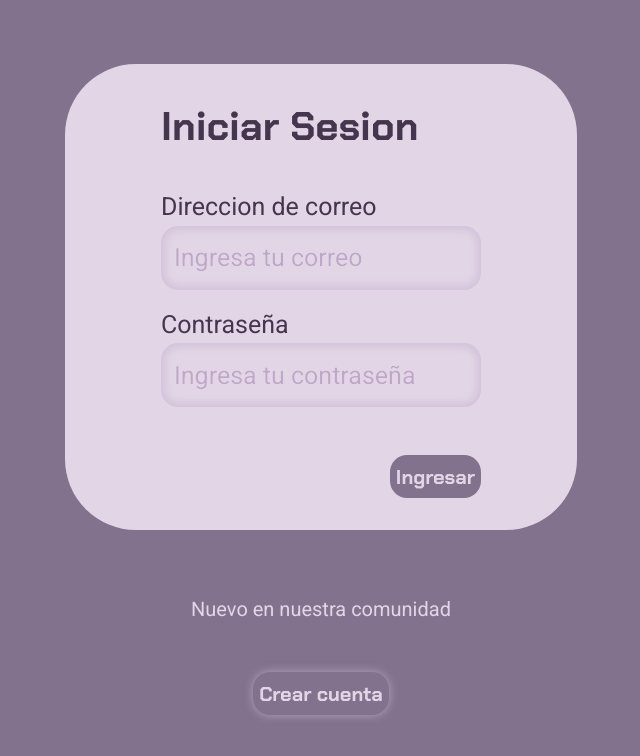
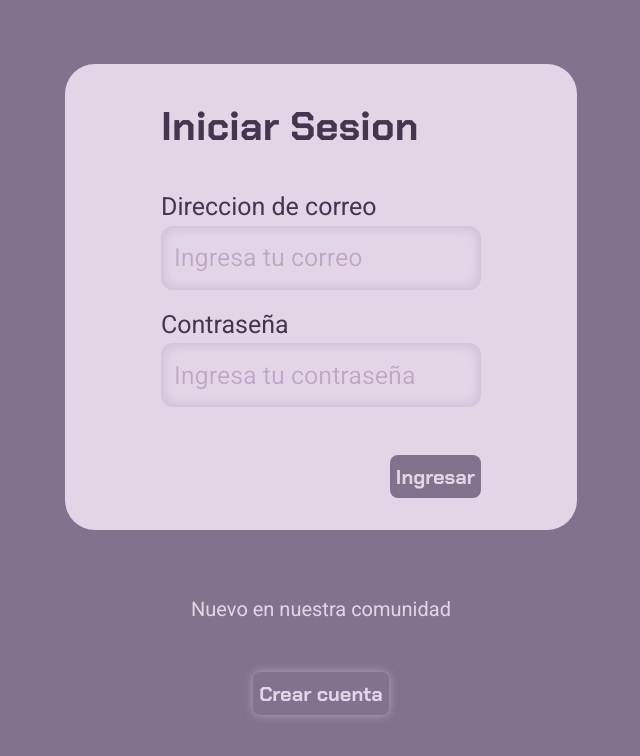
Before and after one commit to matias-salas/DH-Proyecto-Integrador-G4-Front, a React (Vite) app in the folder digital-car/: page /inicioSesion in a window 1280 px wide. Shown: the top 756 px of the page, without its empty margins (319-959 px from the left). Built offline with nearby package versions, Linux system fonts and the light colour scheme.

Commit message:
estilos en iniciar sesion

```diff
--- a/digital-car/src/components/pages/InicioSesion/InicioSesion.css
+++ b/digital-car/src/components/pages/InicioSesion/InicioSesion.css
@@ -1,23 +1,19 @@
-@import url('https://fonts.googleapis.com/css2?family=Chakra+Petch:wght@300;400;500;600;700&family=Roboto+Mono:ital,wght@0,400;0,600;1,700&family=Roboto:wght@100;400;500;700&display=swap');
+@import url("https://fonts.googleapis.com/css2?family=Chakra+Petch:wght@300;400;500;600;700&family=Roboto+Mono:ital,wght@0,400;0,600;1,700&family=Roboto:wght@100;400;500;700&display=swap");
 
-.is{
+.is {
   background-color: var(--color-four);
-
 }
-.contenedoris{
+.contenedoris {
   width: 100%;
   display: flex;
   justify-content: center;
   flex-wrap: wrap;
-
 }
 .formulariois {
   background-color: var(--color-six);
   width: 40%;
   margin: 4rem;
-    border-radius: 71px;
-
-
+  border-radius: 30px;
 }
 
 .contenedorinputis {
@@ -30,55 +26,52 @@
   font-family: roboto;
 }
 
-.formulariois  p{
+.formulariois p {
   font-size: 2.5rem;
   font-weight: bold;
   margin: 2rem 6rem;
   color: var(--color-three);
 }
 
-.contenedorinputis input{
+.contenedorinputis input {
   mix-blend-mode: color-burn;
   box-shadow: inset 0 0 10px 5px rgba(0, 0, 0, 0.35);
   border: none;
-    border-radius: 17px;
+  border-radius: 12px;
   height: 4rem;
-
 }
 
-.formulariois button{
+.formulariois button {
   background-color: var(--color-four);
   height: 2.7rem;
   border: none;
-    border-radius: 17px;
+  border-radius: 8px;
   color: var(--color-six);
   font-size: 20px;
   font-weight: bold;
   float: right;
   margin: 2rem 6rem;
-
 }
-.textoErroris{
+.textoErroris {
   font-size: 15px;
   color: red;
 }
-.texto{
+.texto {
   width: 100%;
   text-align: center;
   color: var(--color-six);
   font-family: roboto;
   font-size: 20px;
 }
-.botonis{
+.botonis {
   background-color: var(--color-four);
   height: 2.7rem;
   border: none;
   box-shadow: 0 0 10px rgba(226, 214, 230, 0.5);
-    border-radius: 17px;
+  border-radius: 7px;
   color: var(--color-six);
   font-size: 20px;
   font-weight: bold;
   float: right;
   margin: 2rem 6rem;
-
 }
```
Lines whose indentation alone changed are shown as unchanged.
